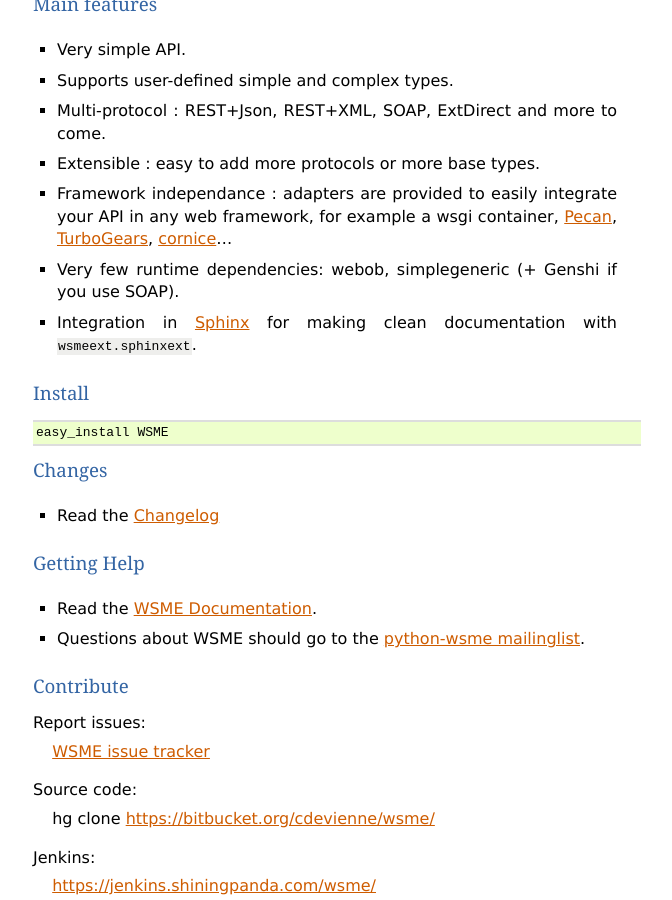
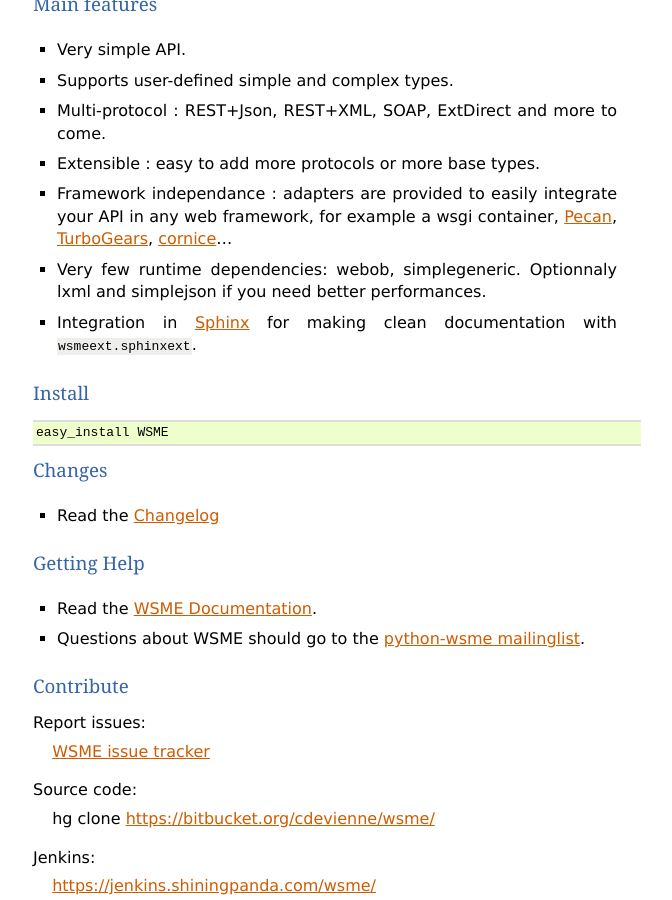
Before and after one commit to openstack-archive/wsme, a Sphinx documentation site: the page built from doc/index.rst, in a window 1280 px wide and 900 px high, scrolled down 790 px. Shown: the whole window, without its empty margins (127-799 px from the left). Built offline with Sphinx 7.4.7, drawn with Linux system fonts in a browser that asks for light colours.

Commit message:
Update the dependencies in the documentation

```diff
--- a/README.rst
+++ b/README.rst
@@ -54,8 +54,8 @@
 -   Framework independance : adapters are provided to easily integrate
     your API in any web framework, for example a wsgi container,
     Pecan_, TurboGears_, cornice_...
--   Very few runtime dependencies: webob, simplegeneric
-    (+ Genshi if you use SOAP).
+-   Very few runtime dependencies: webob, simplegeneric. Optionnaly lxml and
+    simplejson if you need better performances.
 -   Integration in `Sphinx`_ for making clean documentation with
     ``wsmeext.sphinxext``.
 
--- a/doc/protocols.rst
+++ b/doc/protocols.rst
@@ -234,7 +234,6 @@
 ----
 
 :name: ``'soap'``
-:package: WSME-Soap
 
 Implements the SOAP protocol.
 
```
Also changed, not shown: other parts of doc/protocols.rst (+0 -1 lines).
